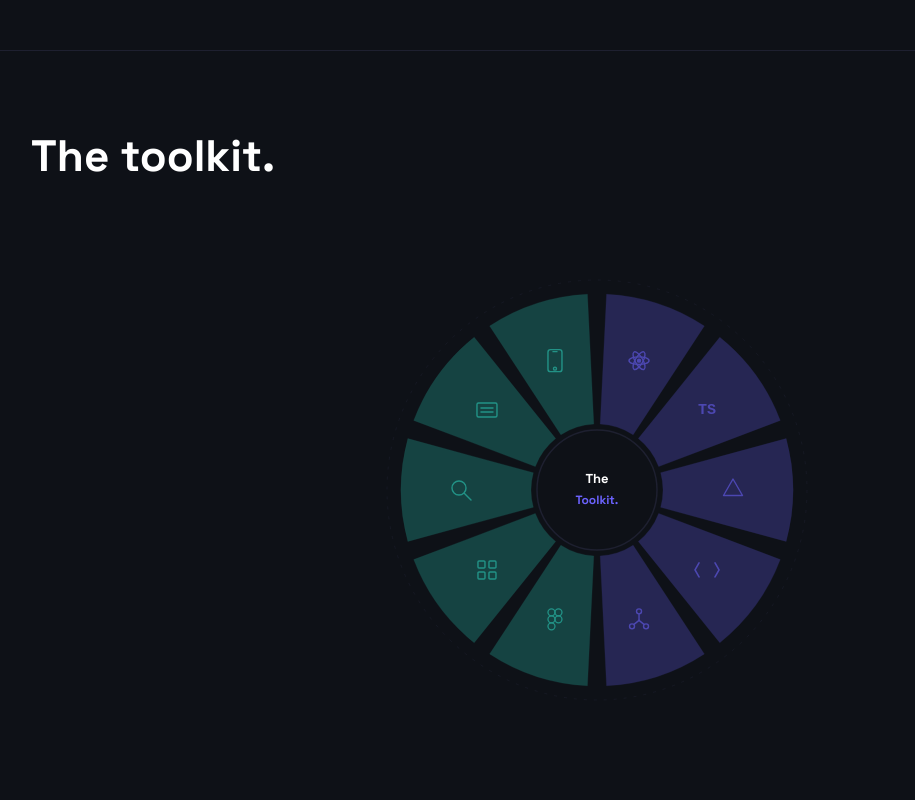
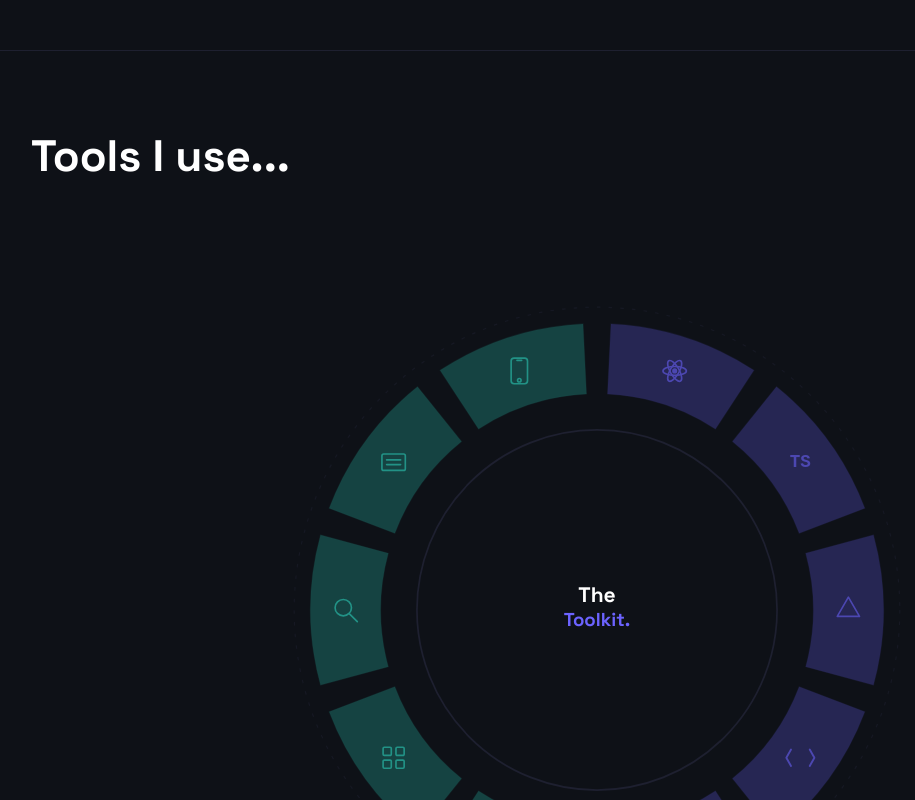
Before and after one commit to KARNAGE1203/portfolio-website, a React (Vite) app: page /about in a window 1280 px wide. Shown: the part 2140-2940 px from the top of the page, without its empty margins (43-958 px from the left). Built offline with nearby package versions, Linux system fonts and the light colour scheme.

Commit message:
Make some sizing and design changes to weapon wheel

```diff
--- a/src/components/about/Skills.css
+++ b/src/components/about/Skills.css
@@ -17,7 +17,7 @@
 
 .wheel {
   width: 100%;
-  max-width: 520px;
+  max-width: 760px;
   height: auto;
   display: block;
   overflow: visible;
@@ -110,7 +110,7 @@
 
 .wheel__center-word {
   font-family: var(--font-display, 'Bricolage Grotesque'), sans-serif;
-  font-size: 13px;
+  font-size: 18px;
   font-weight: 700;
   fill: var(--text-primary);
   text-anchor: middle;
@@ -119,7 +119,7 @@
 
 .wheel__center-word--accent {
   fill: var(--accent);
-  font-size: 12px;
+  font-size: 16px;
 }
 
 /* ─── Centre text — hovered state ─────────────────────── */
@@ -134,7 +134,7 @@
 
 .wheel__center-skill {
   font-family: var(--font-display, 'Bricolage Grotesque'), sans-serif;
-  font-size: 12px;
+  font-size: 16px;
   font-weight: 700;
   fill: var(--text-primary);
   text-anchor: middle;
@@ -143,7 +143,7 @@
 
 .wheel__center-desc {
   font-family: var(--font-mono, 'JetBrains Mono'), monospace;
-  font-size: 8.5px;
+  font-size: 10px;
   fill: var(--text-muted);
   text-anchor: middle;
   dominant-baseline: auto;
@@ -165,7 +165,7 @@
 /* ─── Responsive ──────────────────────────────────────── */
 @media (max-width: 600px) {
   .wheel {
-    max-width: 340px;
+    max-width: 480px;
   }
 
   .wheel__center-word {
--- a/src/components/about/Skills.jsx
+++ b/src/components/about/Skills.jsx
@@ -2,11 +2,14 @@ import { useState } from 'react'
 import './Skills.css'
 
 // ── Geometry ────────────────────────────────────────────
-const CX    = 260
-const CY    = 260
-const R_IN  = 66   // inner hole
-const R_OUT = 196  // outer edge
-const R_ICO = 136  // icon centre
+// Scaled up overall size, but kept petals thinner (smaller radial thickness)
+const CX    = 325
+const CY    = 325
+const R_OUT = 245  // outer edge (bigger overall)
+const THICK = 60   // radial thickness of the petals
+const R_IN  = R_OUT - THICK // inner hole (thinner petals)
+// position icons roughly midway through the petal so they're visible
+const R_ICO = Math.round((R_IN + R_OUT) / 2)  // icon centre
 const GAP   = 2.8  // degrees of gap on each side of each segment
 
 // ── Skills ──────────────────────────────────────────────
@@ -50,8 +53,9 @@ function iconXY(i) {
   return {
     x:     CX + R_ICO * Math.cos(mid),
     y:     CY + R_ICO * Math.sin(mid),
-    pushX: Math.cos(mid) * 10,
-    pushY: Math.sin(mid) * 10,
+    // slightly larger push for active segments to match scale
+    pushX: Math.cos(mid) * 12,
+    pushY: Math.sin(mid) * 12,
   }
 }
 
@@ -136,12 +140,12 @@ export default function Skills() {
   return (
     <section id="skills" className="skills" aria-label="Skills">
       <div className="container">
-        <h2 className="skills__heading">The toolkit.</h2>
+        <h2 className="skills__heading">Tools I use...</h2>
 
         <div className="skills__wheel-wrap">
           <svg
             className={`wheel${hovered !== null ? ' wheel--hovering' : ''}`}
-            viewBox="0 0 520 520"
+            viewBox="0 0 650 650"
             role="img"
             aria-label="Skills wheel — hover a segment to explore"
           >
@@ -184,8 +188,8 @@ export default function Skills() {
               )
             })}
 
-            {/* Centre hub */}
-            <circle cx={CX} cy={CY} r={R_IN - 6} className="wheel__hub" />
+            {/* Centre hub (reduced by 20% for better icon visibility) */}
+            <circle cx={CX} cy={CY} r={Math.round((R_IN + 8) * 0.8)} className="wheel__hub" />
 
             {/* Centre label — default */}
             <g className={`wheel__center-default${active ? ' is-hidden' : ''}`}>
```
